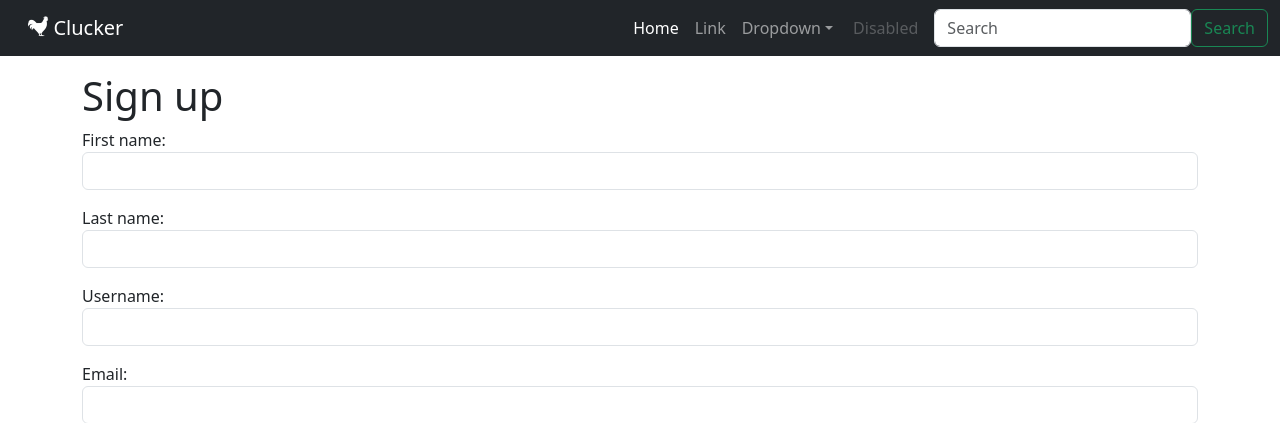
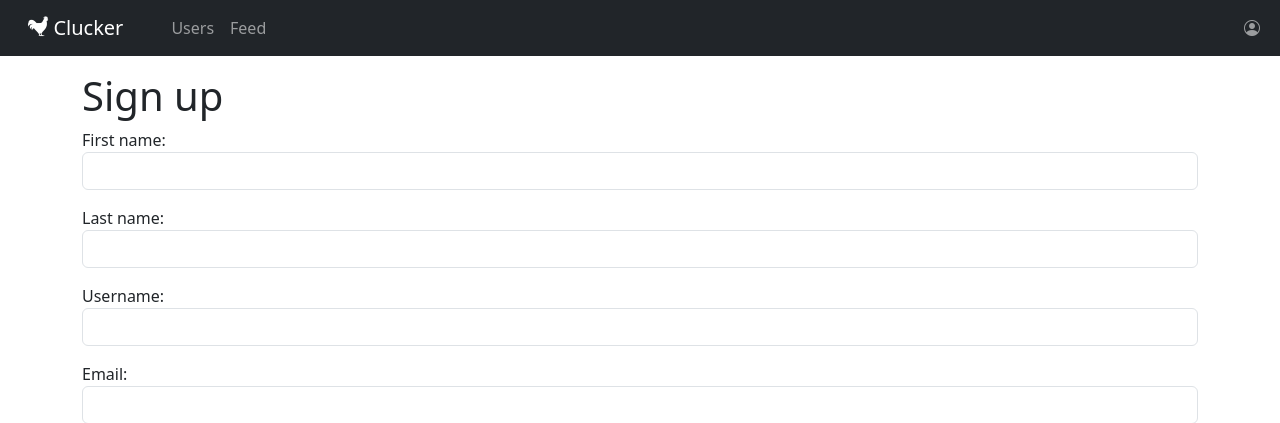
Before and after one commit to Nithursan27/clucker, a Django app: page /sign_up/ in a window 1280 px wide. Shown: the top 423 px of the page. Run offline with Django 4.2, Linux system fonts and the light colour scheme; some libraries are stand-ins or nearby versions; some web fonts are replaced.

Commit message:
Define menu in navbar

```diff
--- a/microblogs/templates/base.html
+++ b/microblogs/templates/base.html
@@ -10,6 +10,7 @@
     <link rel="stylesheet" href="https://cdn.jsdelivr.net/npm/bootstrap@5.3.2/dist/css/bootstrap.rtl.min.css" integrity="sha384-nU14brUcp6StFntEOOEBvcJm4huWjB0OcIeQ3fltAfSmuZFrkAif0T+UtNGlKKQv" crossorigin="anonymous">
     <link href="{% static 'custom.css' %}" rel="stylesheet">
     <link href="{% static 'chicken_font.css' %}" rel="stylesheet">
+    <link rel="stylesheet" href="https://cdn.jsdelivr.net/npm/bootstrap-icons@1.11.1/font/bootstrap-icons.css">
     <title>Clucker</title>
   </head>
   <body>
--- a/microblogs/templates/partials/navbar.html
+++ b/microblogs/templates/partials/navbar.html
@@ -7,32 +7,27 @@
         <span class="navbar-toggler-icon"></span>
       </button>
       <div class="collapse navbar-collapse" id="navbarSupportedContent">
+        <ul class="navbar-nav ms-auto mb-2 mb-lg-0">
+            <li class="nav-item">
+                <a class="nav-link" href="#">Users</a>
+              </li>
+          <li class="nav-item">
+            <a class="nav-link" href="{% url 'feed' %}">Feed</a>
+          </li>
+        </ul>
         <ul class="navbar-nav me-auto mb-2 mb-lg-0">
-          <li class="nav-item">
-            <a class="nav-link active" aria-current="page" href="#">Home</a>
-          </li>
-          <li class="nav-item">
-            <a class="nav-link" href="#">Link</a>
-          </li>
           <li class="nav-item dropdown">
-            <a class="nav-link dropdown-toggle" href="#" role="button" data-bs-toggle="dropdown" aria-expanded="false">
-              Dropdown
+            <a class="nav-link" href="#" id="useraccount-dropdown" role="button" data-bs-toggle="dropdown" aria-expanded="false">
+              <span class="bi-person-circle"></span>
             </a>
-            <ul class="dropdown-menu">
-              <li><a class="dropdown-item" href="#">Action</a></li>
-              <li><a class="dropdown-item" href="#">Another action</a></li>
+            <ul class="dropdown-menu" aria-labelledbu"useraccount-dropdown">
+              <li><a class="dropdown-item" href="#">Edit profile</a></li>
+              <li><a class="dropdown-item" href="#">Change password</a></li>
               <li><hr class="dropdown-divider"></li>
-              <li><a class="dropdown-item" href="#">Something else here</a></li>
+              <li><a class="dropdown-item" href="{% url 'log_out' %}">Log out</a></li>
             </ul>
           </li>
-          <li class="nav-item">
-            <a class="nav-link disabled" aria-disabled="true">Disabled</a>
-          </li>
         </ul>
-        <form class="d-flex" role="search">
-          <input class="form-control me-2" type="search" placeholder="Search" aria-label="Search">
-          <button class="btn btn-outline-success" type="submit">Search</button>
-        </form>
       </div>
     </div>
   </nav>
```
